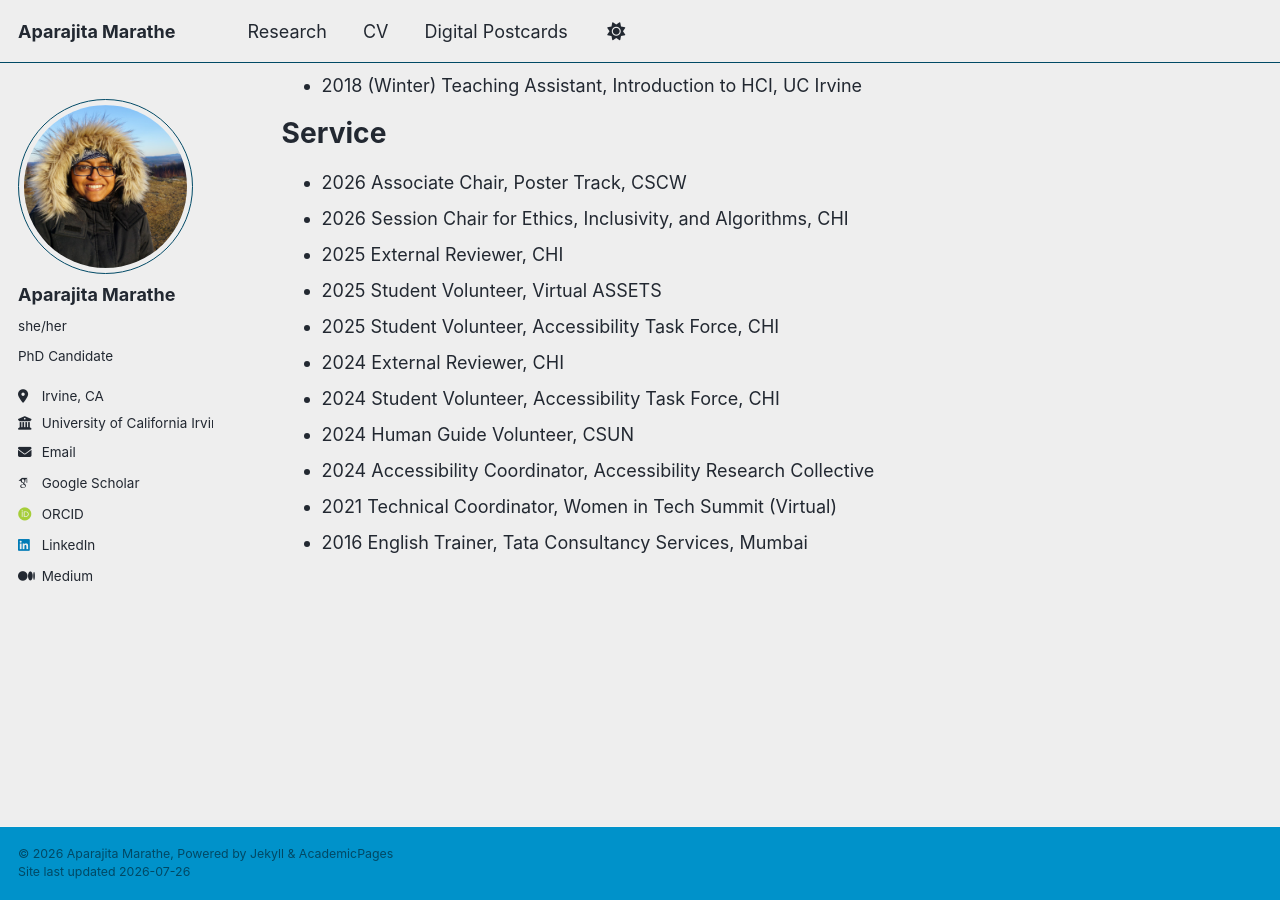
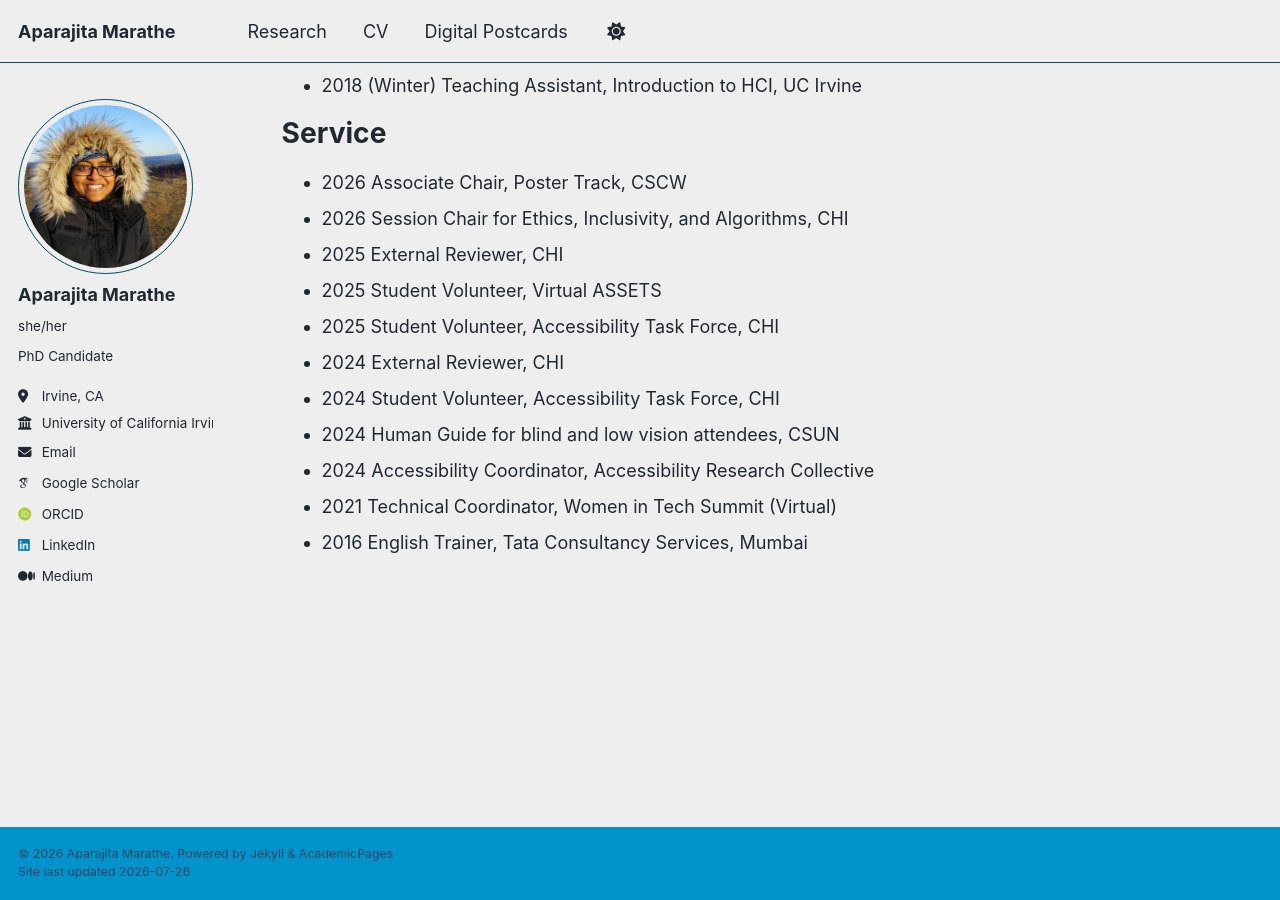
Before and after one commit to aparajitamarathe/aparajitamarathe.github.io, a Jekyll site: the page built from _pages/cv.md, in a window 1280 px wide and 900 px high, scrolled down 2506 px. Built offline with Jekyll 4.4.1, drawn with Linux system fonts in a browser that asks for light colours; some web fonts are replaced.

Commit message:
Update role description for CSUN Human Guide Volunteer

```diff
--- a/_pages/cv.md
+++ b/_pages/cv.md
@@ -95,7 +95,7 @@ Service
 * 2025 Student Volunteer, Accessibility Task Force, CHI
 * 2024 External Reviewer, CHI
 * 2024 Student Volunteer, Accessibility Task Force, CHI
-* 2024 Human Guide Volunteer, CSUN
+* 2024 Human Guide for blind and low vision attendees, CSUN
 * 2024 Accessibility Coordinator, Accessibility Research Collective
 * 2021 Technical Coordinator, Women in Tech Summit (Virtual)
 * 2016 English Trainer, Tata Consultancy Services, Mumbai
```
